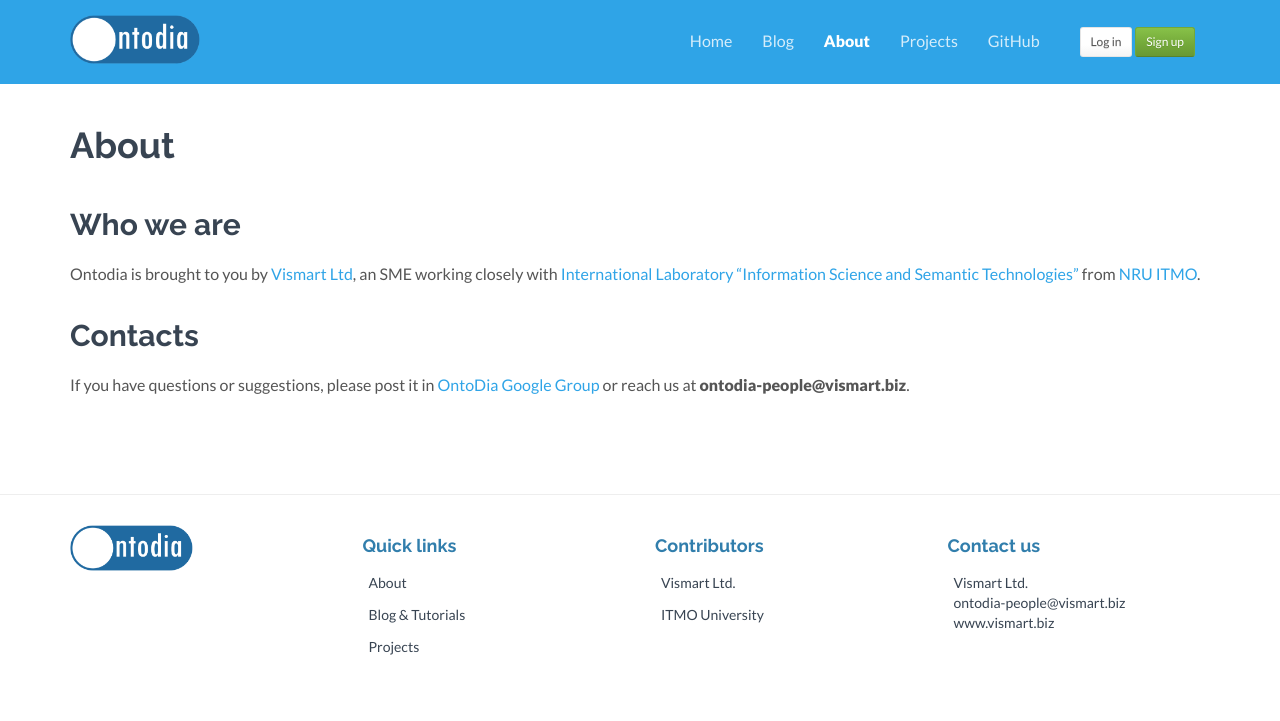
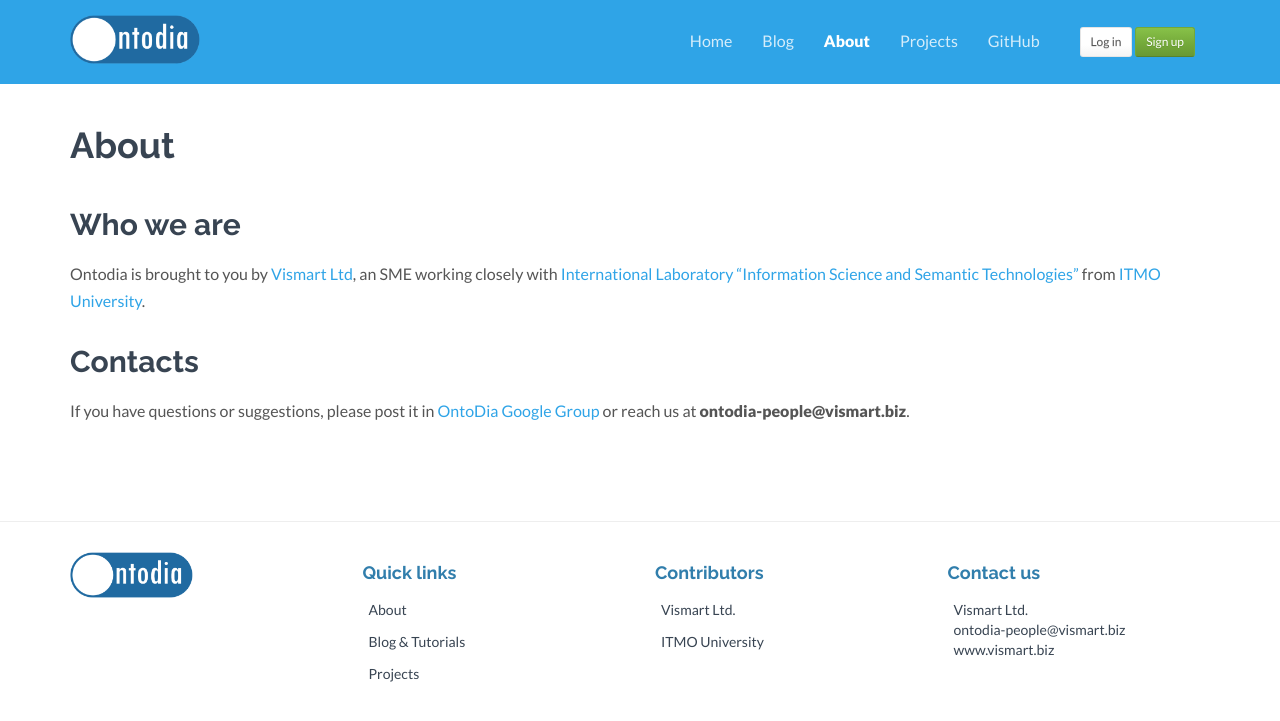
Before and after one commit to ontodia-org/ontodia-org.github.io, a Jekyll site: the page built from about.md, in a window 1280 px wide. Shown: the top 721 px of the page. Built offline with Jekyll 4.4.1, drawn with Linux system fonts in a browser that asks for light colours; nearby versions of some CDN libraries; comment, search, counter and statistics services are not loaded.

Commit message:
slight changes - more accurate links

```diff
--- a/about.md
+++ b/about.md
@@ -7,7 +7,7 @@
 ## Who we are
 
 Ontodia is brought to you by [Vismart Ltd](http://vismart.biz), an SME working closely with
-[International Laboratory "Information Science and Semantic Technologies"](http://irc.ifmo.ru/en/87807/) from [NRU ITMO](http://en.ifmo.ru/en/).
+[International Laboratory "Information Science and Semantic Technologies"](http://semantics.ifmo.ru/en/) from [ITMO University](http://en.ifmo.ru/en/).
 
 ## Contacts
 
```
